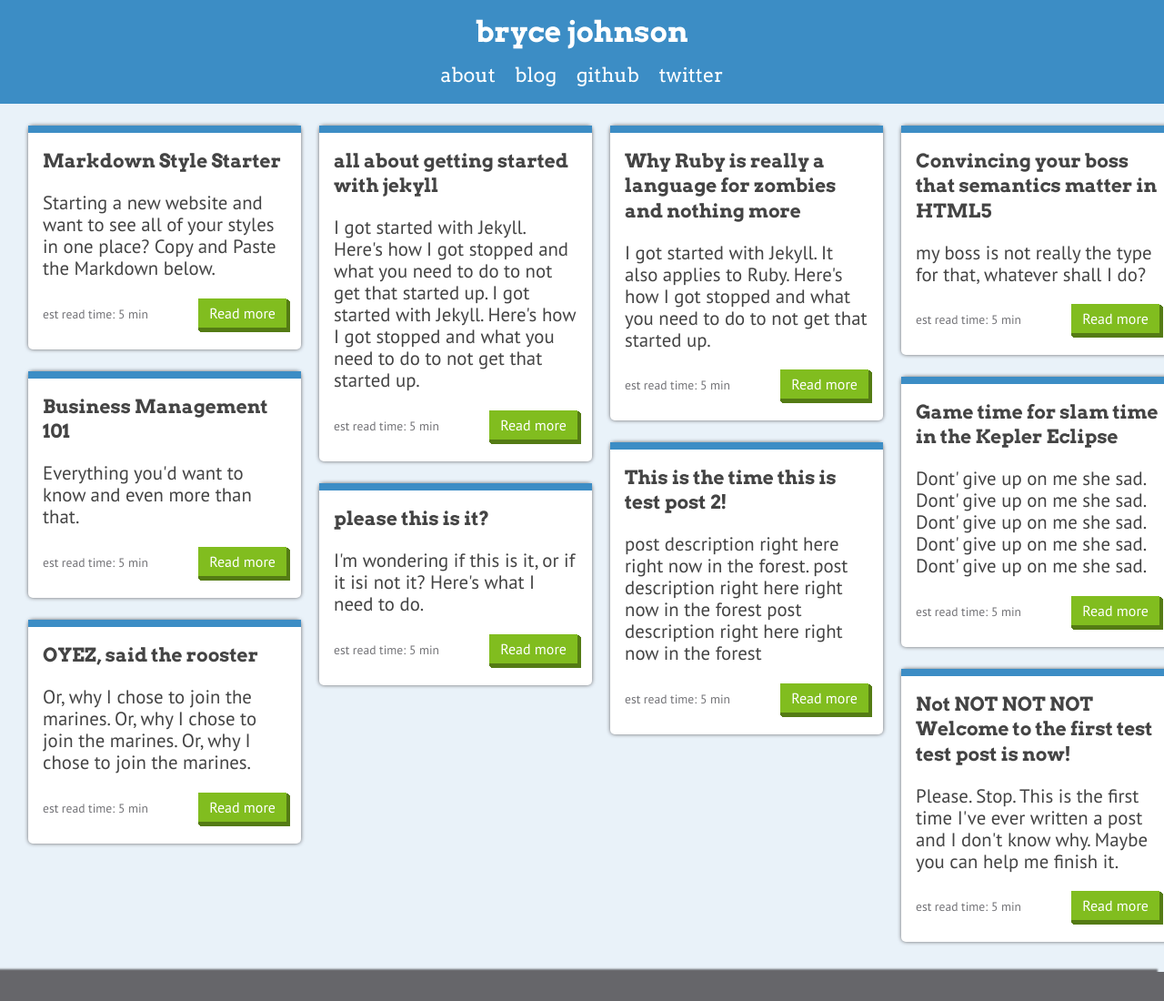
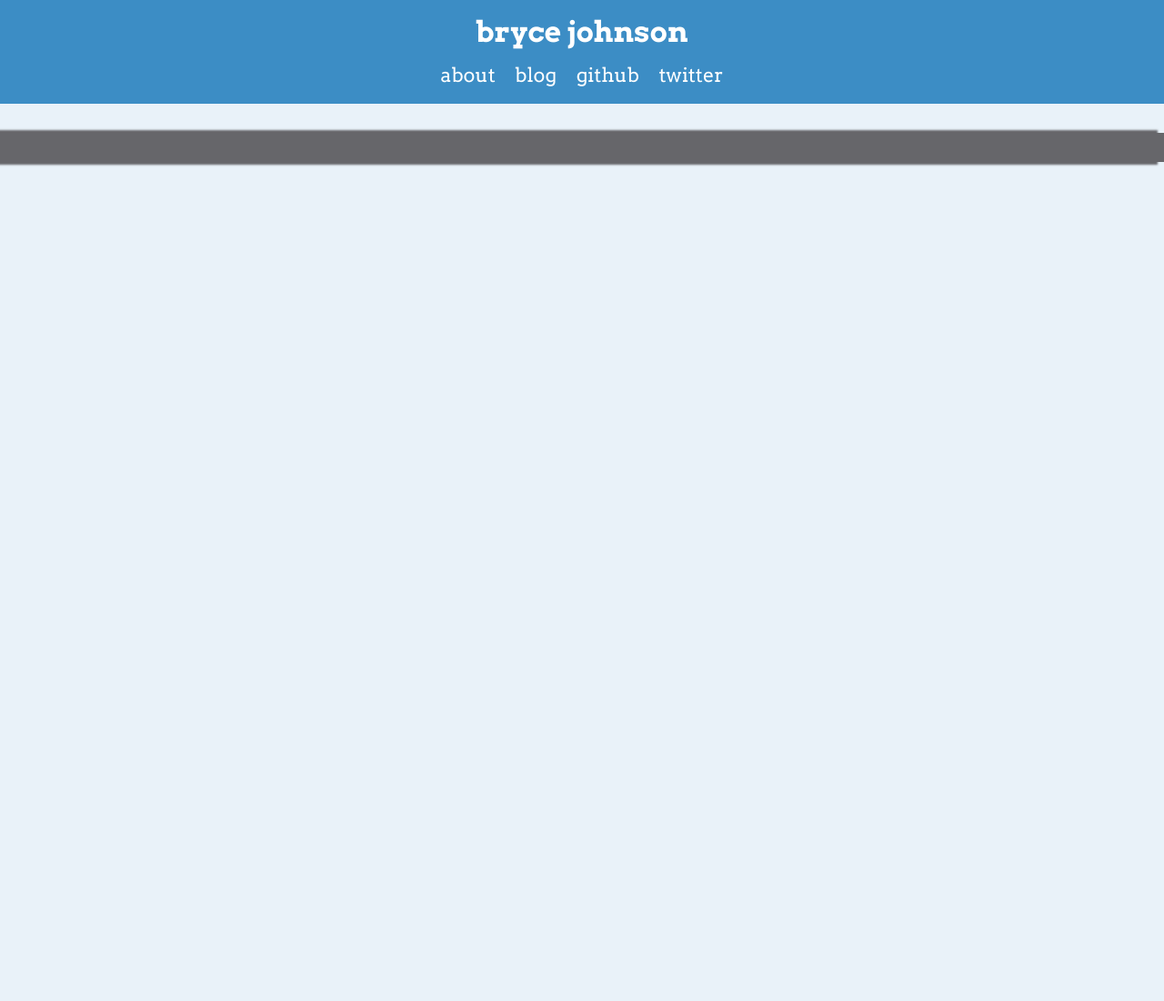
Before and after one commit to brycepj/devbryce-jekyll, a Jekyll site: the page built from index.html, in a window 1280 px wide. Shown: the whole page at 91% size. Built offline with Jekyll 4.4.1, drawn with Linux system fonts in a browser that asks for light colours; after the commit the page ends 900 px from its top, so only the background shows below that.

Commit message:
test commit

```diff
--- a/_posts/2014-02-01-welcome-to-jekyll.markdown
+++ /dev/null
@@ -1,49 +0,0 @@
----
-layout: post
-title:  "Not NOT NOT NOT Welcome to  the first test test post is now!"
-date:   2014-02-01 12:53:23
-categories: test-category
-snippet: Please. Stop. This is the first time I've ever written a post and I don't know why. Maybe you can help me finish it.
----
-
-
-
-
-You'll find this post in your `_posts` directory - edit this post and re-build (or run with the `-w` switch) to see your changes!
-To add new posts, simply add a file in the `_posts` directory that follows the convention: YYYY-MM-DD-name-of-post.ext.
-
-Jekyll also offers powerful support for code snippets:
-
-{% highlight ruby %}
-def print_hi(name)
-  puts "Hi, #{name}"
-end
-print_hi('Tom')
-#=> prints 'Hi, Tom' to STDOUT.
-{% endhighlight %}
-
-Check out the [Jekyll docs][jekyll] for more info on how to get the most out of Jekyll. File all bugs/feature requests at [Jekyll's GitHub repo][jekyll-gh].
-
-[jekyll-gh]: https://github.com/mojombo/jekyll
-[jekyll]:    http://jekyllrb.com
-
-
-## Set up a VPS with SSH: A graphical guide for the faint of heart
-
-Who I am, who you are.
-
-Disclaimer: I know nothing about Windows and I don't care to. So if that's you, this probably isn't for you. I'm familiar with OSX and Linux (Ubuntu), so that's what this tutorial is geared toward.
-
-The graphical story...servers, computers, and SSH.
-
-Setting Up a VPS, start to finish.
-
-- Do lots of research to cover it all
-- Start with buying a domain and buying the service
-
-### Buy your domain
-
-Sign up for a VPS
-- Difference between VPS and a regular server
-
-### Set Up SSH on your computer
--- a/_posts/2014-02-08-markdown-stylesheet.md
+++ /dev/null
@@ -1,152 +0,0 @@
----
-layout: post
-title:  "Markdown Style Starter"
-date:   2014-03-08 12:53:23
-categories: test-category
-snippet: Starting a new website and want to see all of your styles in one place? Copy and Paste the Markdown below.
----
-
-
-
-Alternatively, for H1 and H2, an underline-ish style:
-
-Alt-H1
-======
-
-Alt-H2
-------
-
-Emphasis, aka italics, with *asterisks*
-
-Strong emphasis, aka bold, with **asterisks**
-
-Combined emphasis with **asterisks and _underscores_**.
-
-Strikethrough uses two tildes. ~~Scratch this.~~
-
-1. First ordered list item
-2. Another item
-⋅⋅* Unordered sub-list.
-1. Actual numbers don't matter, just that it's a number
-⋅⋅1. Ordered sub-list
-4. And another item.
-
-⋅⋅⋅You can have properly indented paragraphs within list items. Notice the blank line above, and the leading spaces (at least one, but we'll use three here to also align the raw Markdown).
-
-⋅⋅⋅To have a line break without a paragraph, you will need to use two trailing spaces.⋅⋅
-⋅⋅⋅Note that this line is separate, but within the same paragraph.⋅⋅
-⋅⋅⋅(This is contrary to the typical GFM line break behaviour, where trailing spaces are not required.)
-
-* Unordered list can use asterisks
-- Or minuses
-+ Or pluses
-
-[I'm an inline-style link](https://www.google.com)
-
-[I'm an inline-style link with title](https://www.google.com "Google's Homepage")
-
-[I'm a reference-style link][Arbitrary case-insensitive reference text]
-
-[I'm a relative reference to a repository file](../blob/master/LICENSE)
-
-[You can use numbers for reference-style link definitions][1]
-
-Or leave it empty and use the [link text itself]
-
-Some text to show that the reference links can follow later.
-
-
-Here's our logo (hover to see the title text):
-
-Inline-style:
-![alt text](../assets/images/roll.jpg)
-
-Reference-style:
-![alt text][logo]
-
-Inline `code` has `back-ticks around` it.
-
-{% highlight javascript %}
-
- function Container() {
-
-	var display, direction, wrap,
-	justify, items, content, setCurrent,properties,
-	displayCurrent, resetContainer, printdefaultVal,
-	currentProperties;
-
-	this.currentProperties = [];
-
-//having trouble here bc it sets properties on first go
-	this.printCurrent = function() {
-
-		var newProperties = this.properties;
-
-		for (var i = 0; i < newProperties.length;i++) {
-
-			console.log(newProperties.current);
-		}
-
-	};
-
-{% endhighlight %}
-
-##html
-
-{% highlight html %}
-
-<div class="post-preview">
-    <span class="pp-stripe"></span>
-    <h2 class="pp-title">this is the ittle</h2>
-    <p class="pp-desc">this is the snippert</p>
-    <div class="pp-bottom-wrap">
-        <span class="pp-time">est read time: 5 min</span>
-        <a class="pp-btn" href="http://tautcop.yomc">Read more</a>
-    </div>
-</div>
-{% endhighlight %}
-
-{% highlight scss%}
-
-.mm-link {
-	@extend %mm-font;
-	display:inline-block;
-	margin:.5em .4em .6em .4em;
-	transition:color .2s ease-in;
-	&:hover {
-		color:darken($white,15%);
-	}
-
-	@include bp-min(850px) {
-		@include font-size(1.35,1.6);
-		padding-bottom:.25em;
-	}
-
-
-	.highlight code, .highlight pre {
-    color: #fff;
-    background-color: rgb(29,31,33);
-	}
-		.highlight .hll {
-    background-color: #222;
-	}
-	.highlight .c {
-    color: #7f9f7f;
-}
-}
-
-{%endhighlight%}
-The outer pipes (|) are optional, and you don't need to make the raw Markdown line up prettily. You can also use inline Markdown.
-
-Markdown | Less | Pretty
---- | --- | ---
-*Still* | `renders` | **nicely**
-1 | 2 | 3
-
-
-> Blockquotes are very handy in email to emulate reply text.
-> This line is part of the same quote.
-
-Quote break.
-
-> This is a very long line that will still be quoted properly when it wraps. Oh boy let's keep writing to make sure this is long enough to actually wrap for everyone. Oh, you can *put* **Markdown** into a blockquote.
--- a/_posts/2014-03-01-test-post-1.markdown
+++ /dev/null
@@ -1,25 +0,0 @@
----
-layout: post
-title:  "OYEZ, said the rooster"
-date:   2014-02-01 12:53:23
-categories: test-category
-snippet: Or, why I chose to join the marines. Or, why I chose to join the marines. Or, why I chose to join the marines.
----
-
-You'll find this post in your `_posts` directory - edit this post and re-build (or run with the `-w` switch) to see your changes!
-To add new posts, simply add a file in the `_posts` directory that follows the convention: YYYY-MM-DD-name-of-post.ext.
-
-Jekyll also offers powerful support for code snippets:
-
-{% highlight ruby %}
-def print_hi(name)
-  puts "Hi, #{name}"
-end
-print_hi('Tom')
-#=> prints 'Hi, Tom' to STDOUT.
-{% endhighlight %}
-
-Check out the [Jekyll docs][jekyll] for more info on how to get the most out of Jekyll. File all bugs/feature requests at [Jekyll's GitHub repo][jekyll-gh].
-
-[jekyll-gh]: https://github.com/mojombo/jekyll
-[jekyll]:    http://jekyllrb.com
--- a/_posts/2014-03-01-test-post-2.markdown
+++ /dev/null
@@ -1,25 +0,0 @@
----
-layout: post
-title:  "please this is it?"
-date:   2014-02-01 12:53:23
-categories: test-category
-snippet: I'm wondering if this is it, or if it isi not it? Here's what I need to do.
----
-
-You'll find this post in your `_posts` directory - edit this post and re-build (or run with the `-w` switch) to see your changes!
-To add new posts, simply add a file in the `_posts` directory that follows the convention: YYYY-MM-DD-name-of-post.ext.
-
-Jekyll also offers powerful support for code snippets:
-
-{% highlight ruby %}
-def print_hi(name)
-  puts "Hi, #{name}"
-end
-print_hi('Tom')
-#=> prints 'Hi, Tom' to STDOUT.
-{% endhighlight %}
-
-Check out the [Jekyll docs][jekyll] for more info on how to get the most out of Jekyll. File all bugs/feature requests at [Jekyll's GitHub repo][jekyll-gh].
-
-[jekyll-gh]: https://github.com/mojombo/jekyll
-[jekyll]:    http://jekyllrb.com
--- a/_posts/2014-03-01-test-post-3.markdown
+++ /dev/null
@@ -1,25 +0,0 @@
----
-layout: post
-title:  "This is the time this is test post 2!"
-date:   2014-02-01 12:53:23
-categories: test-category
-snippet: post description right here right now in the forest. post description right here right now in the forest post description right here right now in the forest
----
-
-You'll find this post in your `_posts` directory - edit this post and re-build (or run with the `-w` switch) to see your changes!
-To add new posts, simply add a file in the `_posts` directory that follows the convention: YYYY-MM-DD-name-of-post.ext.
-
-Jekyll also offers powerful support for code snippets:
-
-{% highlight ruby %}
-def print_hi(name)
-  puts "Hi, #{name}"
-end
-print_hi('Tom')
-#=> prints 'Hi, Tom' to STDOUT.
-{% endhighlight %}
-
-Check out the [Jekyll docs][jekyll] for more info on how to get the most out of Jekyll. File all bugs/feature requests at [Jekyll's GitHub repo][jekyll-gh].
-
-[jekyll-gh]: https://github.com/mojombo/jekyll
-[jekyll]:    http://jekyllrb.com
--- a/_posts/2014-03-01-test-post-4.markdown
+++ /dev/null
@@ -1,25 +0,0 @@
----
-layout: post
-title:  "Game time for slam time in the Kepler Eclipse"
-date:   2014-02-01 12:53:23
-categories: test-category
-snippet: Dont' give up on me she sad. Dont' give up on me she sad. Dont' give up on me she sad. Dont' give up on me she sad. Dont' give up on me she sad.
----
-
-You'll find this post in your `_posts` directory - edit this post and re-build (or run with the `-w` switch) to see your changes!
-To add new posts, simply add a file in the `_posts` directory that follows the convention: YYYY-MM-DD-name-of-post.ext.
-
-Jekyll also offers powerful support for code snippets:
-
-{% highlight ruby %}
-def print_hi(name)
-  puts "Hi, #{name}"
-end
-print_hi('Tom')
-#=> prints 'Hi, Tom' to STDOUT.
-{% endhighlight %}
-
-Check out the [Jekyll docs][jekyll] for more info on how to get the most out of Jekyll. File all bugs/feature requests at [Jekyll's GitHub repo][jekyll-gh].
-
-[jekyll-gh]: https://github.com/mojombo/jekyll
-[jekyll]:    http://jekyllrb.com
--- a/_posts/2014-03-01-test-post-5.markdown
+++ /dev/null
@@ -1,25 +0,0 @@
----
-layout: post
-title:  "Business Management 101"
-date:   2014-02-01 12:53:23
-categories: test-category
-snippet: Everything you'd want to know and even more than that.
----
-
-You'll find this post in your `_posts` directory - edit this post and re-build (or run with the `-w` switch) to see your changes!
-To add new posts, simply add a file in the `_posts` directory that follows the convention: YYYY-MM-DD-name-of-post.ext.
-
-Jekyll also offers powerful support for code snippets:
-
-{% highlight ruby %}
-def print_hi(name)
-  puts "Hi, #{name}"
-end
-print_hi('Tom')
-#=> prints 'Hi, Tom' to STDOUT.
-{% endhighlight %}
-
-Check out the [Jekyll docs][jekyll] for more info on how to get the most out of Jekyll. File all bugs/feature requests at [Jekyll's GitHub repo][jekyll-gh].
-
-[jekyll-gh]: https://github.com/mojombo/jekyll
-[jekyll]:    http://jekyllrb.com
--- a/_posts/2014-03-01-test-post-6.markdown
+++ /dev/null
@@ -1,25 +0,0 @@
----
-layout: post
-title:  "Convincing your boss that semantics matter in HTML5"
-date:   2014-02-01 12:53:23
-categories: test-category
-snippet: my boss is not really the type for that, whatever shall I do?
----
-
-You'll find this post in your `_posts` directory - edit this post and re-build (or run with the `-w` switch) to see your changes!
-To add new posts, simply add a file in the `_posts` directory that follows the convention: YYYY-MM-DD-name-of-post.ext.
-
-Jekyll also offers powerful support for code snippets:
-
-{% highlight ruby %}
-def print_hi(name)
-  puts "Hi, #{name}"
-end
-print_hi('Tom')
-#=> prints 'Hi, Tom' to STDOUT.
-{% endhighlight %}
-
-Check out the [Jekyll docs][jekyll] for more info on how to get the most out of Jekyll. File all bugs/feature requests at [Jekyll's GitHub repo][jekyll-gh].
-
-[jekyll-gh]: https://github.com/mojombo/jekyll
-[jekyll]:    http://jekyllrb.com
--- a/_posts/2014-03-01-test-post-7.markdown
+++ /dev/null
@@ -1,25 +0,0 @@
----
-layout: post
-title:  "Why Ruby is really a language for zombies and nothing more"
-date:   2014-02-01 12:53:23
-categories: test-category
-snippet: I got started with Jekyll. It also applies to Ruby. Here's how I got stopped and what you need to do to not get that started up.
----
-
-You'll find this post in your `_posts` directory - edit this post and re-build (or run with the `-w` switch) to see your changes!
-To add new posts, simply add a file in the `_posts` directory that follows the convention: YYYY-MM-DD-name-of-post.ext.
-
-Jekyll also offers powerful support for code snippets:
-
-{% highlight ruby %}
-def print_hi(name)
-  puts "Hi, #{name}"
-end
-print_hi('Tom')
-#=> prints 'Hi, Tom' to STDOUT.
-{% endhighlight %}
-
-Check out the [Jekyll docs][jekyll] for more info on how to get the most out of Jekyll. File all bugs/feature requests at [Jekyll's GitHub repo][jekyll-gh].
-
-[jekyll-gh]: https://github.com/mojombo/jekyll
-[jekyll]:    http://jekyllrb.com
--- a/_posts/2014-03-01-test-post-8.markdown
+++ /dev/null
@@ -1,25 +0,0 @@
----
-layout: post
-title:  "all about getting started with jekyll"
-date:   2014-02-01 12:53:23
-categories: test-category
-snippet: I got started with Jekyll. Here's how I got stopped and what you need to do to not get that started up. I got started with Jekyll. Here's how I got stopped and what you need to do to not get that started up.
----
-
-You'll find this post in your `_posts` directory - edit this post and re-build (or run with the `-w` switch) to see your changes!
-To add new posts, simply add a file in the `_posts` directory that follows the convention: YYYY-MM-DD-name-of-post.ext.
-
-Jekyll also offers powerful support for code snippets:
-
-{% highlight ruby %}
-def print_hi(name)
-  puts "Hi, #{name}"
-end
-print_hi('Tom')
-#=> prints 'Hi, Tom' to STDOUT.
-{% endhighlight %}
-
-Check out the [Jekyll docs][jekyll] for more info on how to get the most out of Jekyll. File all bugs/feature requests at [Jekyll's GitHub repo][jekyll-gh].
-
-[jekyll-gh]: https://github.com/mojombo/jekyll
-[jekyll]:    http://jekyllrb.com
--- a/_scss/global/_states.scss
+++ b/_scss/global/_states.scss
@@ -2,5 +2,7 @@
 
 
 .mm-link.is-selected {
-	border-bottom:2px solid $blue-light;
+	border-bottom:1px solid $blue-light;
+
+
 }
--- a/css/style.css
+++ b/css/style.css
@@ -480,7 +480,7 @@ table {
 
 /* State rules are ways to describe how our modules or layouts will look when in a particlar state. Hidden or expanded? Active or inactive? State styles indicate a JavaScript dependency */
 .mm-link.is-selected {
-  border-bottom: 2px solid #b2d1e5;
+  border-bottom: 1px solid #b2d1e5;
 }
 
 /* BASE STYLES */
```
Also changed, not shown: js/build/main.js (+5 -5 lines), js/main.js (+5 -5 lines).
